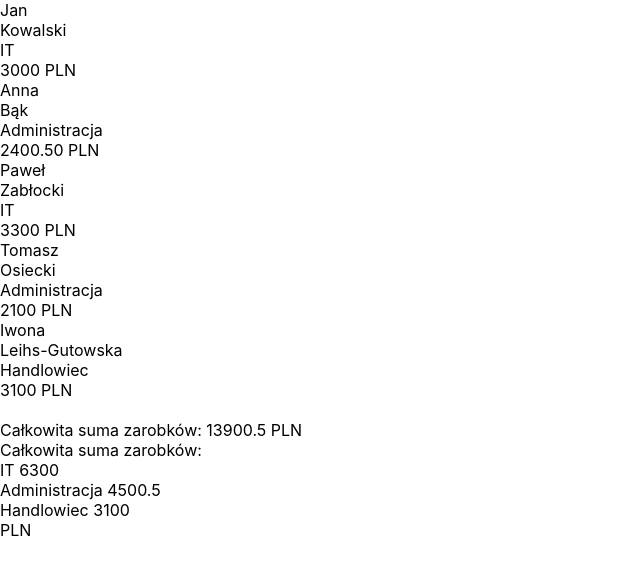
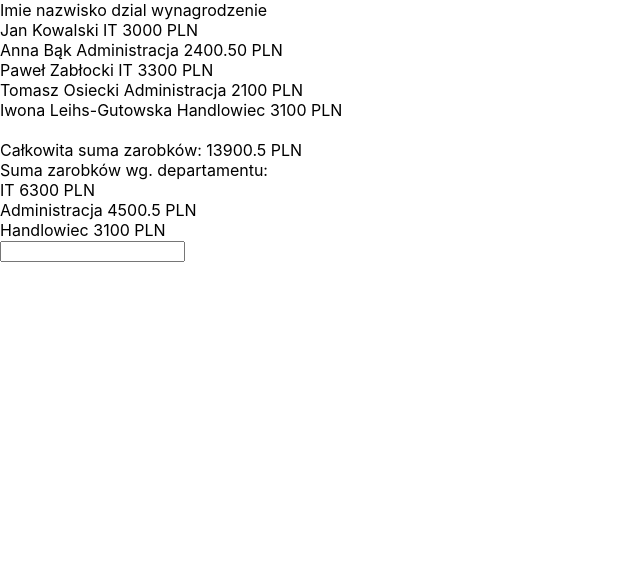
Before and after one commit to KarolakJakub/workers-table-ex, a React (Create React App) app in the folder ansta/: page / in a window 1280 px wide. Shown: the top 574 px of the page, without its empty margins (0-640 px from the left). Built offline with nearby package versions, Linux system fonts and the light colour scheme.

Commit message:
added filtering by name

```diff
--- a/ansta/src/App.js
+++ b/ansta/src/App.js
@@ -7,15 +7,35 @@ import WorkersTable from './components/WorkersTable'
 function App() {
 
   const [workers, setWorkers] = useState(Array.from(workersjson))
+  const [nameFilter, setNameFilter] = useState('')
+
   // const newWorkers = Object.values(JSON.stringify(workersjson))
 
 
   // setWorkers(newWorkers)
 
+  function handleFilterChange(event) {
 
+    setNameFilter(event.target.value)
+  }
 
-  return (
-    <div><WorkersTable workers={workers}></WorkersTable></div>
+  function filterWorkers() {
+    console.log(nameFilter)
+    return workers.filter( worker => {
+
+      console.log((worker['imie']+' '+worker['nazwisko']).toString())
+      return ((worker['imie']+' '+worker['nazwisko']).toString()).includes(nameFilter)
+
+      // return (/nameFilter/gm).exec(worker['imie']+' '+worker['nazwisko'])
+    })
+  }
+
+  console.log(filterWorkers())
+
+  return (<>{console.log(nameFilter, workers)}
+    <div><WorkersTable workers={filterWorkers()}></WorkersTable></div>
+    <input onChange={handleFilterChange} ></input>
+    </>
   );
 }
 
--- a/ansta/src/components/PayByDepartment.js
+++ b/ansta/src/components/PayByDepartment.js
@@ -26,6 +26,7 @@ export default function PayByDepartment(props) {
                 return { ...acc, [Object.keys(pay)[0]]: parseFloat(Object.values(pay)) }
 
             } else {
+
                 return { ...acc, [Object.keys(pay)[0]]: parseFloat(acc[Object.keys(pay)[0]]) + parseFloat(Object.values(pay)) }
             }
 
@@ -40,10 +41,10 @@ export default function PayByDepartment(props) {
 
 
     return (<><br></br>
-        Całkowita suma zarobków: <div>{Object.keys(pay).map(department => {
-            return (<div>{department+' '+pay[department]}</div>)
+        Suma zarobków wg. departamentu: <div>{Object.keys(pay).map((department, index) => {
+            return (<div key={index}>{department+' '+pay[department]+' PLN'}</div>)
         }
-        )}</div> PLN
+        )}</div>
     </>
     )
 }
--- a/ansta/src/components/Worker.js
+++ b/ansta/src/components/Worker.js
@@ -6,10 +6,8 @@ export default function Worker(props) {
 
 
     return (<>
-        <div>{props.worker['imie']}</div>
-        <div>{props.worker['nazwisko']}</div>
-        <div>{props.worker['dzial']}</div>
-        <div>{props.worker['wynagrodzenieKwota'] + ' ' + props.worker['wynagrodzenieWaluta']}</div>
+        <div>{props.worker['imie']+' '+props.worker['nazwisko']+' '+props.worker['dzial']+' '+props.worker['wynagrodzenieKwota'] + ' ' + props.worker['wynagrodzenieWaluta']}</div>
+
     </>
     )
 }
--- a/ansta/src/components/WorkersTable.js
+++ b/ansta/src/components/WorkersTable.js
@@ -8,14 +8,14 @@ export default function WorkersTable(props) {
     const { workers } = props
 
 
-    return (<>
+    return (<>Imie  nazwisko  dzial wynagrodzenie
         {workers.map((worker, index) => {
 
-            return <Worker
-                worker={worker}
-                key={index}
-            ></Worker>
-        })
+        return <Worker
+            worker={worker}
+            key={index}
+        ></Worker>
+    })
         }
         <TotalPay workers={workers}></TotalPay>
         <PayByDepartment workers={workers}></PayByDepartment>
```
